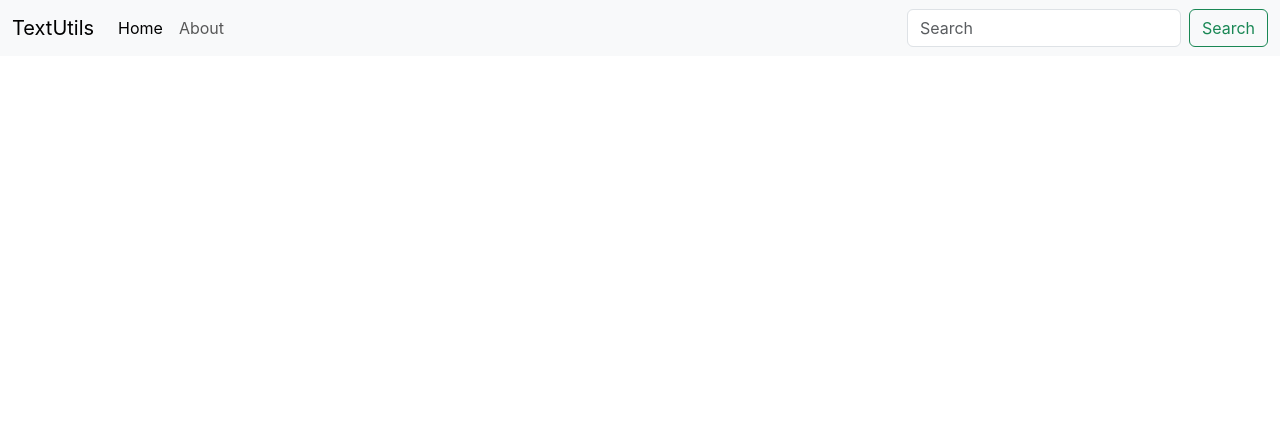
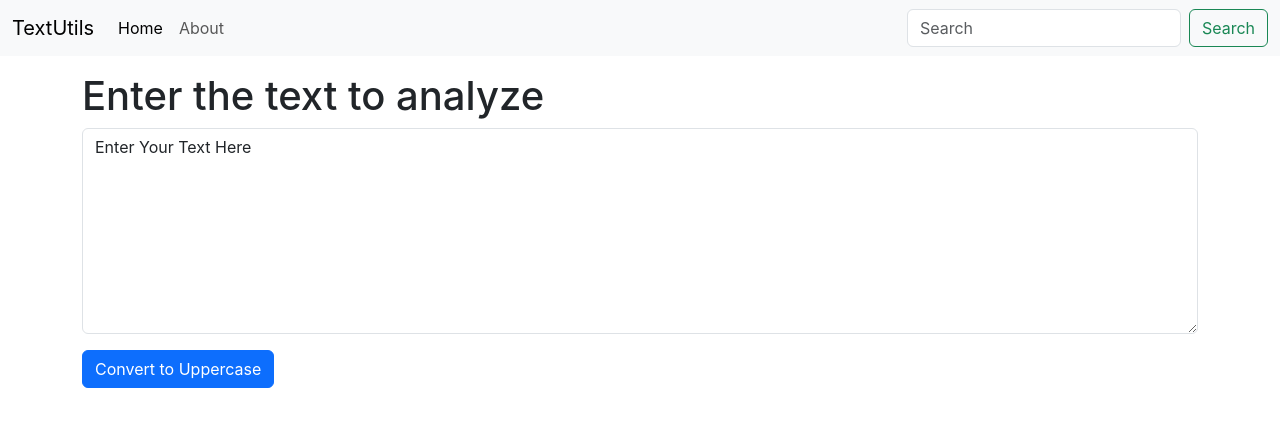
Before and after one commit to omrajindra/React, a React (Create React App) app: page / in a window 1280 px wide. Shown: the top 426 px of the page. Built offline with nearby package versions, Linux system fonts and the light colour scheme.

Commit message:
Learn State and handling in React by Changing to UpperCase

```diff
--- a/src/App.js
+++ b/src/App.js
@@ -1,8 +1,16 @@
 import "./App.css";
 import Navbar from "./components/Navbar";
+import TextForm from "./components/TextForm";
 
 function App() {
-  return <Navbar title="TextUtils" aboutText="About" />;
+  return (
+    <>
+      <Navbar title="TextUtils" aboutText="About" />
+      <div className="container my-3">
+        <TextForm heading="Enter the text to analyze" />
+      </div>
+    </>
+  );
 }
 
 export default App;
--- /dev/null
+++ b/src/components/TextForm.js
@@ -0,0 +1,33 @@
+import React, { useState } from "react";
+
+export default function TextForm(props) {
+  const handleUpClick = () => {
+    console.log("UpperCase was Clicked" + text);
+    let newText = text.toUpperCase();
+    setText(newText);
+  };
+
+  const handleOnChange = (event) => {
+    console.log("On Change");
+    setText(event.target.value);
+  };
+  const [text, setText] = useState("Enter Your Text Here");
+  return (
+    <div>
+      <h1>{props.heading}</h1>
+      <div className="mb-3">
+        <textarea
+          className="form-control"
+          id="myBox"
+          rows="8"
+          value={text}
+          onChange={handleOnChange}
+        ></textarea>
+      </div>
+      <button className="btn btn-primary" onClick={handleUpClick}>
+        {" "}
+        Convert to Uppercase
+      </button>
+    </div>
+  );
+}
```
